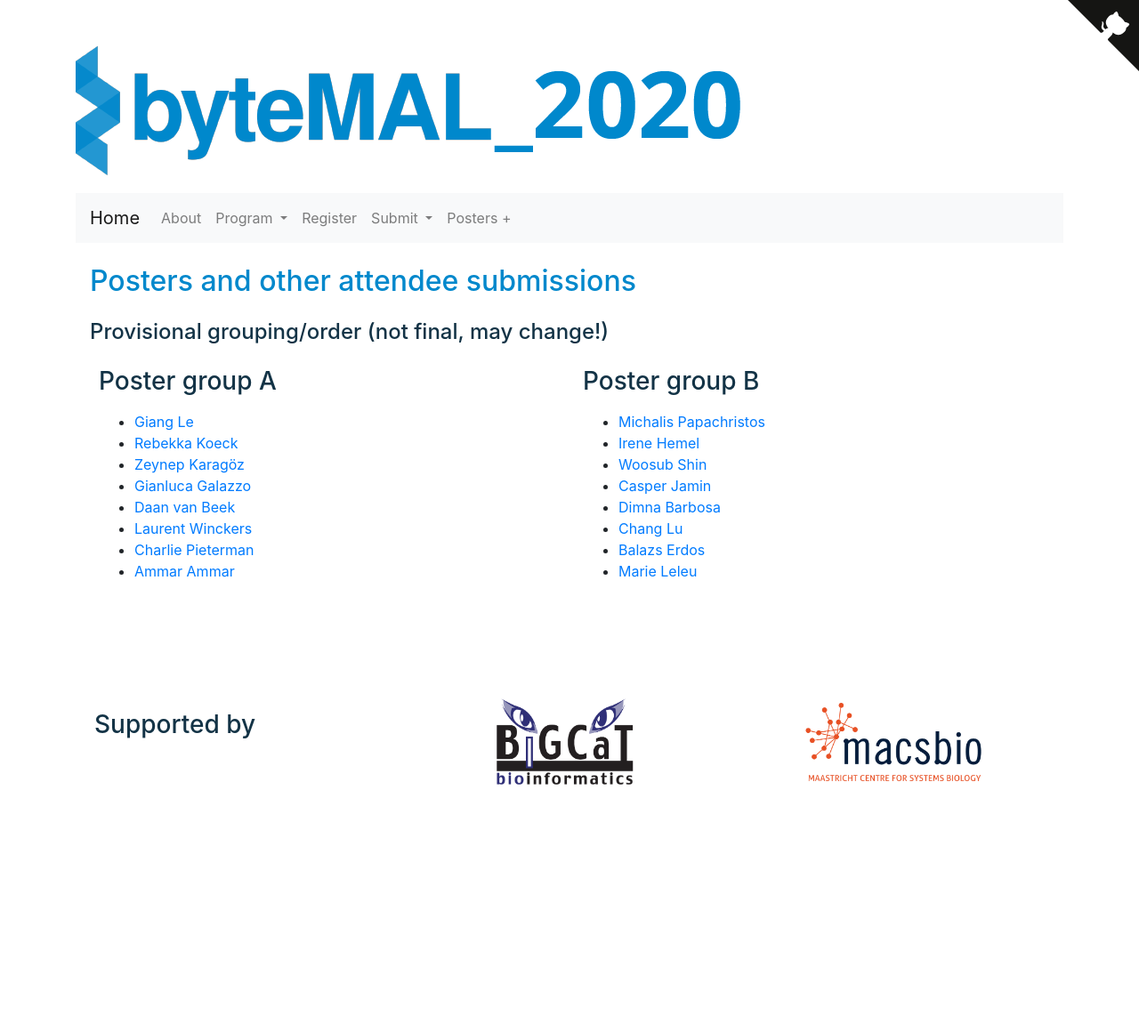
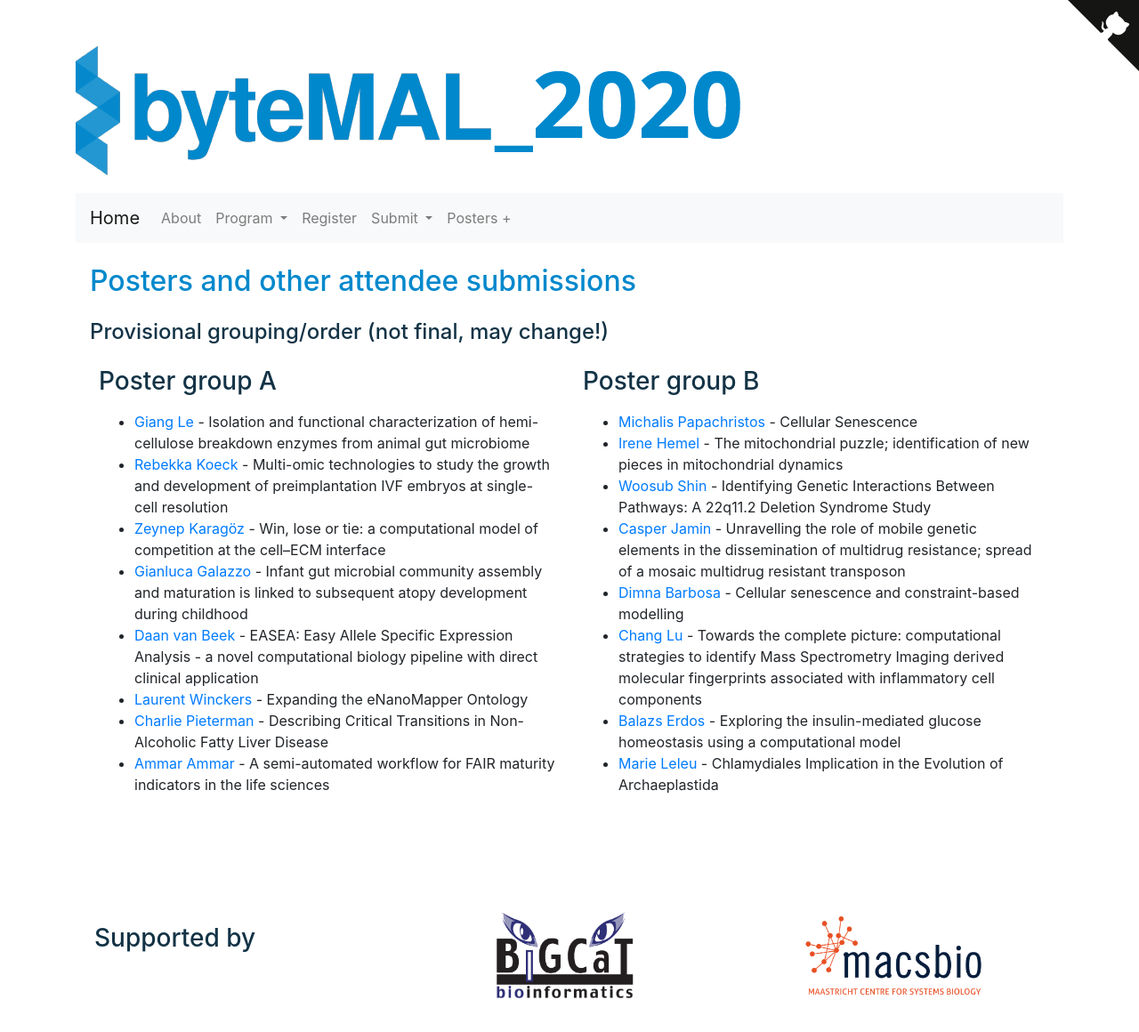
Before and after one commit to bytemal/bytemal-2020, a Jekyll site: the page built from _pages/posters.md, in a window 1280 px wide. Shown: the whole page at 89% size. Built offline with Jekyll 4.4.1, drawn with Linux system fonts in a browser that asks for light colours; before the commit the page ends 920 px from its top, so only the background shows below that.

```diff
--- a/_pages/posters.md
+++ b/_pages/posters.md
@@ -15,14 +15,14 @@
     <h3 class="mb-3">Poster group A</h3>
 
     <ul>
-      <li><a href="/bytemal-2020/giangle">Giang Le</a></li>
-      <li><a href="/bytemal-2020/posters">Rebekka Koeck</a></li>
-      <li><a href="/bytemal-2020/posters">Zeynep Karagöz</a></li>
-      <li><a href="/bytemal-2020/gianlucagalazzo">Gianluca Galazzo</a></li>
-      <li><a href="/bytemal-2020/daanvanbeek">Daan van Beek</a></li>
-      <li><a href="/bytemal-2020/laurentwinckers">Laurent Winckers</a></li>
-      <li><a href="/bytemal-2020/charliepieterman">Charlie Pieterman</a></li>
-      <li><a href="/bytemal-2020/posters">Ammar Ammar</a></li>
+      <li><a href="/bytemal-2020/giangle">Giang Le</a> - Isolation and functional characterization of hemi-cellulose breakdown enzymes from animal gut microbiome</li>
+      <li><a href="/bytemal-2020/posters">Rebekka Koeck</a> - Multi-omic technologies to study the growth and development of preimplantation IVF embryos at single-cell resolution</li>
+      <li><a href="/bytemal-2020/posters">Zeynep Karagöz</a> - Win, lose or tie: a computational model of competition at the cell–ECM interface</li>
+      <li><a href="/bytemal-2020/gianlucagalazzo">Gianluca Galazzo</a> - Infant gut microbial community assembly and maturation is linked to subsequent atopy development during childhood</li>
+      <li><a href="/bytemal-2020/daanvanbeek">Daan van Beek</a> - EASEA: Easy Allele Specific Expression Analysis - a novel computational biology pipeline with direct clinical application</li>
+      <li><a href="/bytemal-2020/laurentwinckers">Laurent Winckers</a> - Expanding the eNanoMapper Ontology</li>
+      <li><a href="/bytemal-2020/charliepieterman">Charlie Pieterman</a> - Describing Critical Transitions in Non-Alcoholic Fatty Liver Disease</li>
+      <li><a href="/bytemal-2020/posters">Ammar Ammar</a> - A semi-automated workflow for FAIR maturity indicators in the life sciences</li>
     </ul>
 
   </div>
@@ -32,14 +32,14 @@
     <h3 class="mb-3">Poster group B</h3>
 
     <ul>
-      <li><a href="/bytemal-2020/posters">Michalis Papachristos</a></li>
-      <li><a href="/bytemal-2020/irenehemel">Irene Hemel</a></li>
-      <li><a href="/bytemal-2020/posters">Woosub Shin</a></li>
-      <li><a href="/bytemal-2020/casperjamin">Casper Jamin</a></li>
-      <li><a href="/bytemal-2020/posters">Dimna Barbosa</a></li>
-      <li><a href="/bytemal-2020/changlu">Chang Lu</a></li>
-      <li><a href="/bytemal-2020/balazserdos">Balazs Erdos</a></li>
-      <li><a href="/bytemal-2020/marieleleu">Marie Leleu</a></li>
+      <li><a href="/bytemal-2020/posters">Michalis Papachristos</a> - Cellular Senescence</li>
+      <li><a href="/bytemal-2020/irenehemel">Irene Hemel</a> - The mitochondrial puzzle; identification of new pieces in mitochondrial dynamics</li>
+      <li><a href="/bytemal-2020/posters">Woosub Shin</a> - Identifying Genetic Interactions Between Pathways: A 22q11.2 Deletion Syndrome Study</li>
+      <li><a href="/bytemal-2020/casperjamin">Casper Jamin</a> - Unravelling the role of mobile genetic elements in the dissemination of multidrug resistance; spread of a mosaic multidrug resistant transposon</li>
+      <li><a href="/bytemal-2020/posters">Dimna Barbosa</a> - Cellular senescence and constraint-based modelling</li>
+      <li><a href="/bytemal-2020/changlu">Chang Lu</a> - Towards the complete picture: computational strategies to identify Mass Spectrometry Imaging derived molecular fingerprints associated with inflammatory cell components</li>
+      <li><a href="/bytemal-2020/balazserdos">Balazs Erdos</a> - Exploring the insulin-mediated glucose homeostasis using a computational model</li>
+      <li><a href="/bytemal-2020/marieleleu">Marie Leleu</a> - Chlamydiales Implication in the Evolution of Archaeplastida</li>
     </ul>
 
   </div>
```
